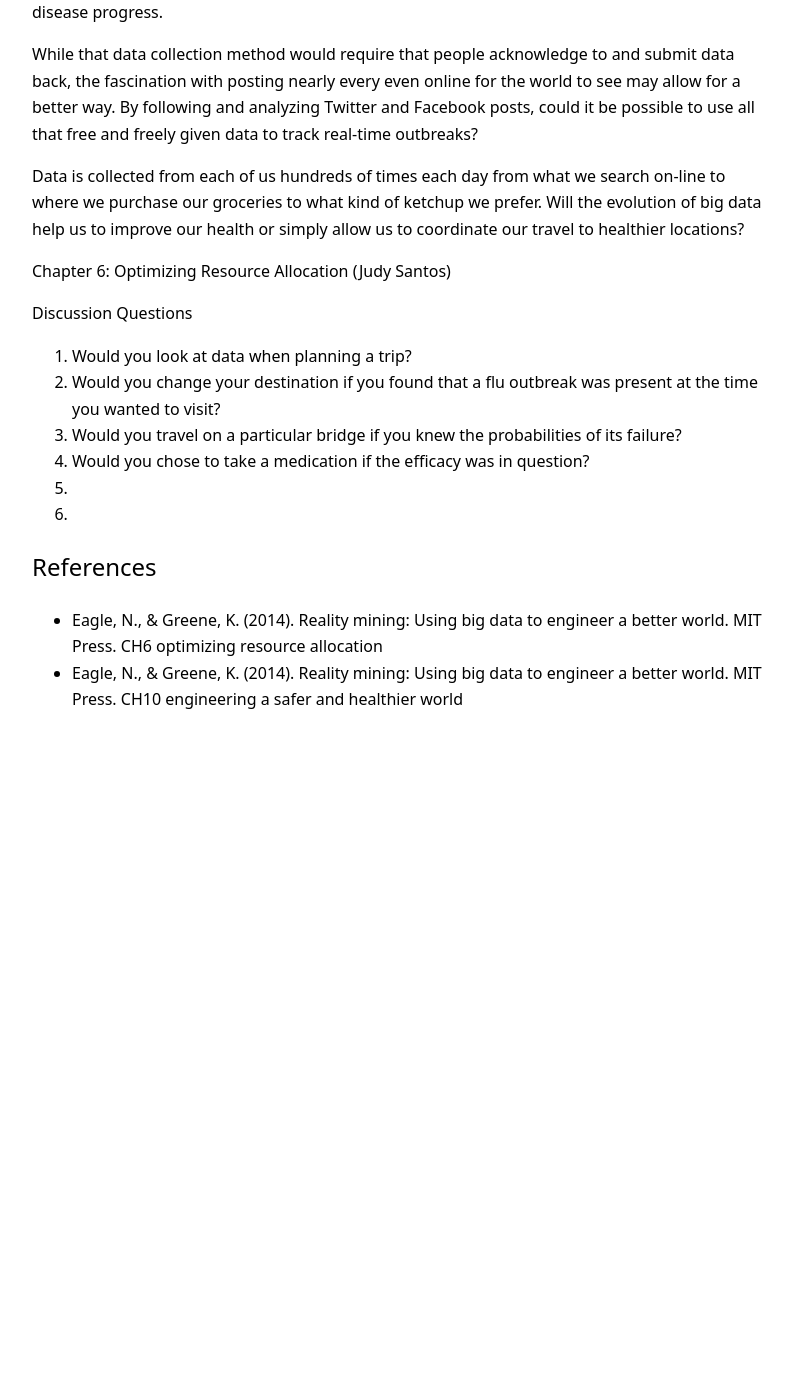
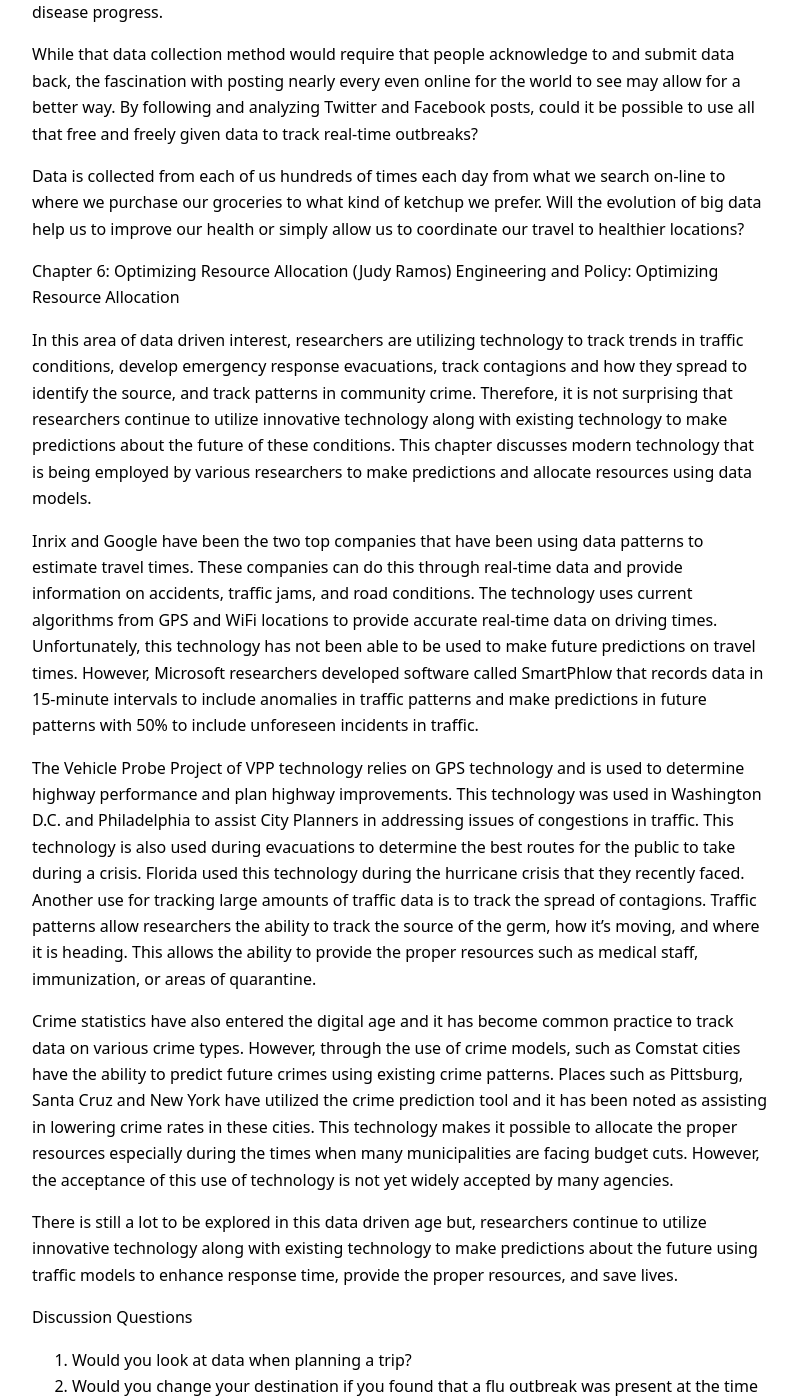
Before and after one commit to RandyWilkinsASU/ddm-textbook-summer-2019, a Jekyll site: the page built from _posts/2019-07-21-ch09-prediction.md, in a window 1280 px wide and 1400 px high, scrolled down 1430 px. Shown: the whole window, without its empty margins (240-1037 px from the left). Built offline with Jekyll 4.4.1, drawn with Linux system fonts in a browser that asks for light colours; our own code applies the rules of GitHub Pages for plain Markdown files; before the commit the page ends 2183 px from its top, so only the background shows below that; some of the changed text lies outside the part shown.

Commit message:
Update 2019-07-21-ch09-prediction.md

```diff
--- a/_posts/2019-07-21-ch09-prediction.md
+++ b/_posts/2019-07-21-ch09-prediction.md
@@ -2,9 +2,7 @@
 title: "Prediction (Playing Moneyball)"
 ---
 
-
 Team 4: Martha Ramos, Philip Schlotter, Randolph Wilkins
-
 
 ## Topic Overview (Randy Wilkins)
 
@@ -16,7 +14,6 @@ Widespread use of the data collected by Big Data has long posed questions about
 
 ## Chapter Summaries
 
-
 Chapter 10: Engineering a Safer and Healthier World (Philip Schlotter)
 
 Eagle and Greene discuss that with the proliferation of data and the increasing availability of data, it may be possible to engineer a safer and healthier world but learning how to track and update the movement of people.  The research is not looking at ambulation of individuals but instead the movement of a heard.  By understanding first that disease travels in or on people and other vectors like insects may travel on or in airlines, cargo ships or trains, we can follow the reports of illness around the world through various trade and travel routes.
@@ -27,14 +24,18 @@ While that data collection method would require that people acknowledge to and s
 
 Data is collected from each of us hundreds of times each day from what we search on-line to where we purchase our groceries to what kind of ketchup we prefer.  Will the evolution of big data help us to improve our health or simply allow us to coordinate our travel to healthier locations?
 
-Chapter 6: Optimizing Resource Allocation (Judy Santos)
+Chapter 6: Optimizing Resource Allocation (Judy Ramos)
+Engineering and Policy: Optimizing Resource Allocation
 
+In this area of data driven interest, researchers are utilizing technology to track trends in traffic conditions, develop emergency response evacuations, track contagions and how they spread to identify the source, and track patterns in community crime. Therefore, it is not surprising that researchers continue to utilize innovative technology along with existing technology to make predictions about the future of these conditions. This chapter discusses modern technology that is being employed by various researchers to make predictions and allocate resources using data models.
 
+Inrix and Google have been the two top companies that have been using data patterns to estimate travel times. These companies can do this through real-time data and provide information on accidents, traffic jams, and road conditions. The technology uses current algorithms from GPS and WiFi locations to provide accurate real-time data on driving times. Unfortunately, this technology has not been able to be used to make future predictions on travel times. However, Microsoft researchers developed software called SmartPhlow that records data in 15-minute intervals to include anomalies in traffic patterns and make predictions in future patterns with 50% to include unforeseen incidents in traffic.
 
+The Vehicle Probe Project of VPP technology relies on GPS technology and is used to determine highway performance and plan highway improvements. This technology was used in Washington D.C. and Philadelphia to assist City Planners in addressing issues of congestions in traffic. This technology is also used during evacuations to determine the best routes for the public to take during a crisis. Florida used this technology during the hurricane crisis that they recently faced. Another use for tracking large amounts of traffic data is to track the spread of contagions. Traffic patterns allow researchers the ability to track the source of the germ, how it’s moving, and where it is heading. This allows the ability to provide the proper resources such as medical staff, immunization, or areas of quarantine.
 
+Crime statistics have also entered the digital age and it has become common practice to track data on various crime types. However, through the use of crime models, such as Comstat cities have the ability to predict future crimes using existing crime patterns. Places such as Pittsburg, Santa Cruz and New York have utilized the crime prediction tool and it has been noted as assisting in lowering crime rates in these cities. This technology makes it possible to allocate the proper resources especially during the times when many municipalities are facing budget cuts. However, the acceptance of this use of technology is not yet widely accepted by many agencies.
 
-
-
+There is still a lot to be explored in this data driven age but, researchers continue to utilize innovative technology along with existing technology to make predictions about the future using traffic models to enhance response time, provide the proper resources, and save lives.
 
 Discussion Questions
 
@@ -42,13 +43,8 @@ Discussion Questions
 2.	Would you change your destination if you found that a flu outbreak was present at the time you wanted to visit?
 3.	Would you travel on a particular bridge if you knew the probabilities of its failure?
 4.	Would you chose to take a medication if the efficacy was in question?
-5.
-6.
-
-
-
-
-
+5.	Would you utilize future prediction models to plan trips and if yes, would you trust the drive times? why or why not?
+6.	Do you believe the use of traffic data technology to track contagions, where the originate, where they are heading worth further exploration by researchers?
 
 ## References
 
```
